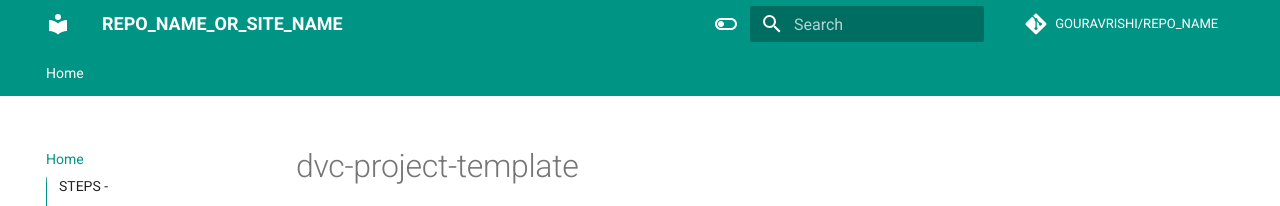
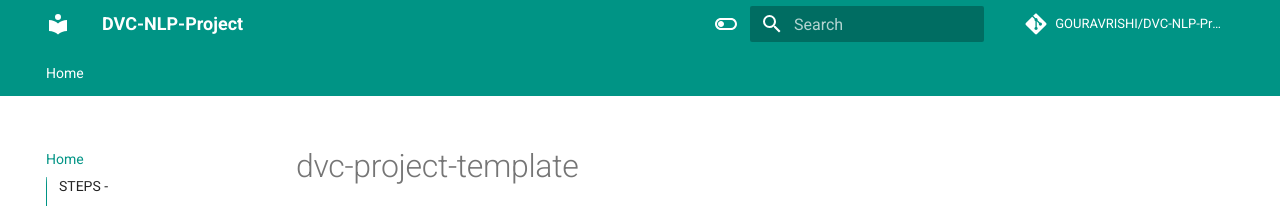
Before and after one commit to GOURAVRISHI/DVC-NLP-Project, an MkDocs documentation site: the page built from docs/index.md, in a window 1280 px wide. Shown: the top 206 px of the page. Built offline with MkDocs 1.6.1 and Material for MkDocs 9.7.7, drawn with Linux system fonts in a browser that asks for light colours; comment, search, counter and statistics services are not loaded.

```diff
--- a/mkdocs.yml
+++ b/mkdocs.yml
@@ -1,5 +1,5 @@
 # Project information
-site_name: REPO_NAME_OR_SITE_NAME
+site_name: DVC-NLP-Project
 # defeine TOC or order of website-
 nav:
   - Home: index.md
@@ -9,8 +9,8 @@
   DESCRIPTION
 
 # Repository
-repo_name: GOURAVRISHI/REPO_NAME
-repo_url: https://github.com/GOURAVRISHI/REPO_NAME
+repo_name: GOURAVRISHI/DVC-NLP-Project
+repo_url: https://github.com/GOURAVRISHI/DVC-NLP-Project
 
 # Configuration
 theme:
```
